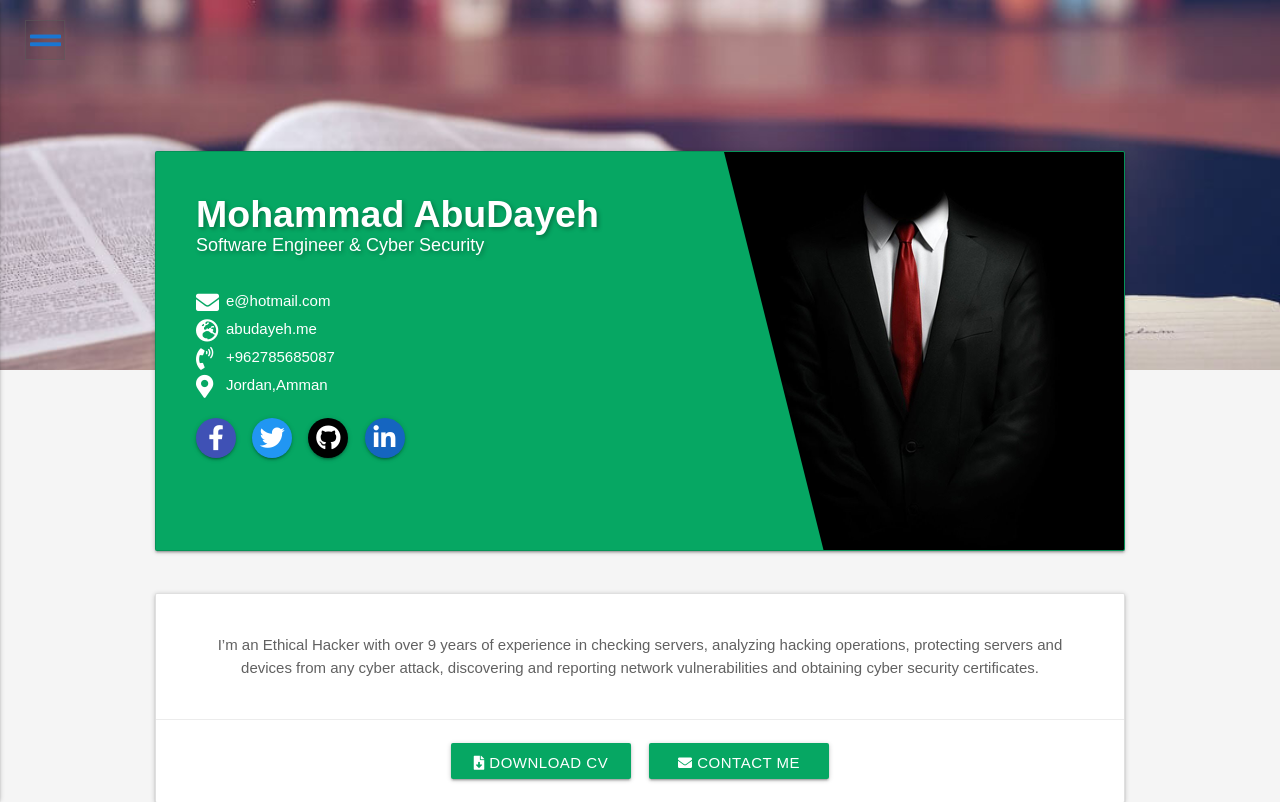
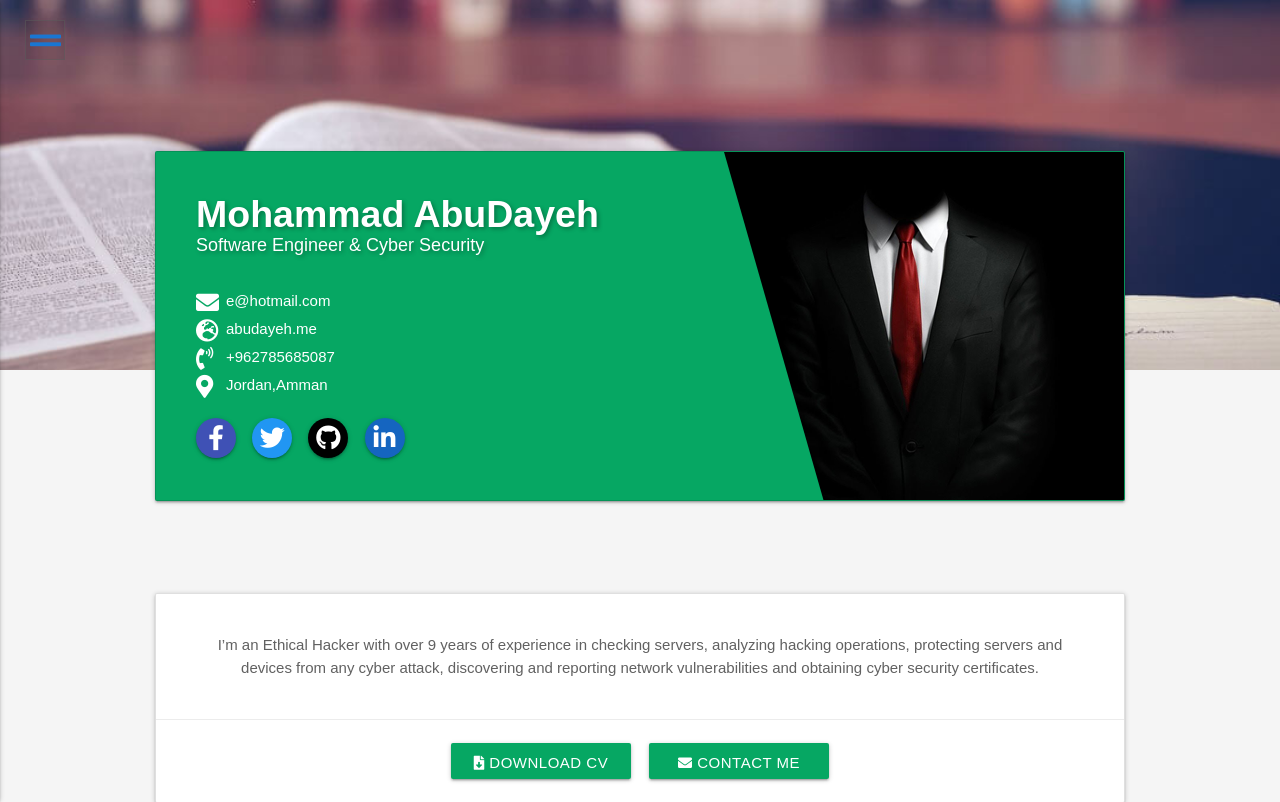
Before and after one commit to mohammadabudayeh/mohammadabudayeh.github.io, a PHP site: page / in a window 1280 px wide. Shown: the top 802 px of the page. Run offline with PHP 8.4, Linux system fonts and the light colour scheme.

Commit message:
Update style.css

```diff
--- a/stylesheets/style.css
+++ b/stylesheets/style.css
@@ -509,7 +509,7 @@ html, body {
       /*v-card with fixed 400px height*/
       position: relative;
       width: 100%;
-      height: 400px;
+      height: 350px;
       overflow: hidden;
       z-index: 1;
       background: #06A763;
@@ -605,7 +605,7 @@ html, body {
           height: 100%;
           top: 0;
           border-style: dashed;
-          border-width: 400px 0 0 100px;
+          border-width: 350px 0 0 100px;
           border-color: transparent transparent transparent #06A763; }
         @media screen and (-ms-high-contrast: active), (-ms-high-contrast: none) {
           #home .header-background #v-card-holder #v-card #profile .slant {
```
